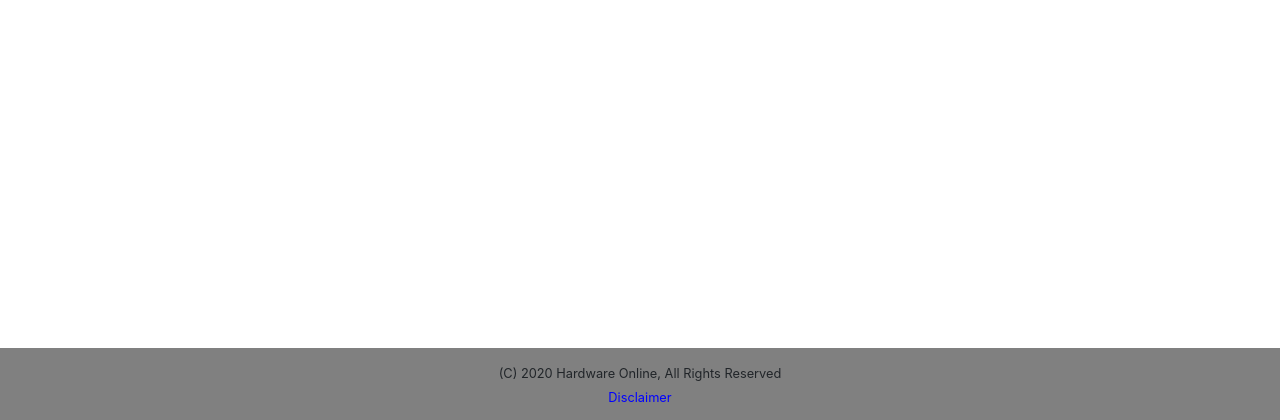
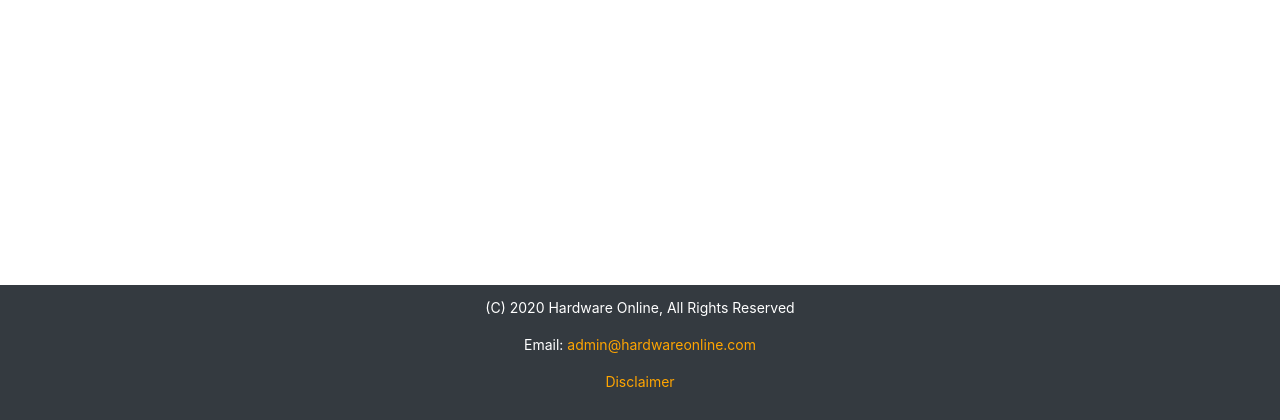
Before and after one commit to RaspberryProgramming/T3-Project, a PHP site: page /T3.html in a window 1280 px wide. Shown: the part 380-800 px from the top of the page. Run offline with PHP 8.4, Linux system fonts and the light colour scheme.

Commit message:
Modified footer style

```diff
--- a/T3.html
+++ b/T3.html
@@ -142,11 +142,14 @@
       </div>
     </nav>
     <footer>
-      <small>(C) 2020 Hardware Online, All Rights Reserved</small>
-      <br />
-      <small>
-        <a style="color: blue" href="Disclaimer.html">Disclaimer</a>
-      </small>
+
+      <p>(C) 2020 Hardware Online, All Rights Reserved</p>
+      <p>Email:
+        <a href="mailto:admin@hardwareonline.com">admin@hardwareonline.com</a>
+      </p>
+      <p>
+        <a href="Disclaimer.html">Disclaimer</a>
+      </p>
     </footer>
 
     <!-- Place scripts at bottom of page so page renders faster -->
--- a/style.css
+++ b/style.css
@@ -57,13 +57,20 @@ a {
 .changelog tr {
   text-align: center;
 }
+
 footer {
   position: fixed;
   text-align: center;
-  background-color: gray;
+  background-color: #343a40;
+  color: white;
   bottom: 0px;
   left: 0px;
   right: 0px;
   margin-bottom: 0px;
   padding: 12px;
+  font-size: 14px;
 }
+
+footer a {
+  color: orange;
+}
```
